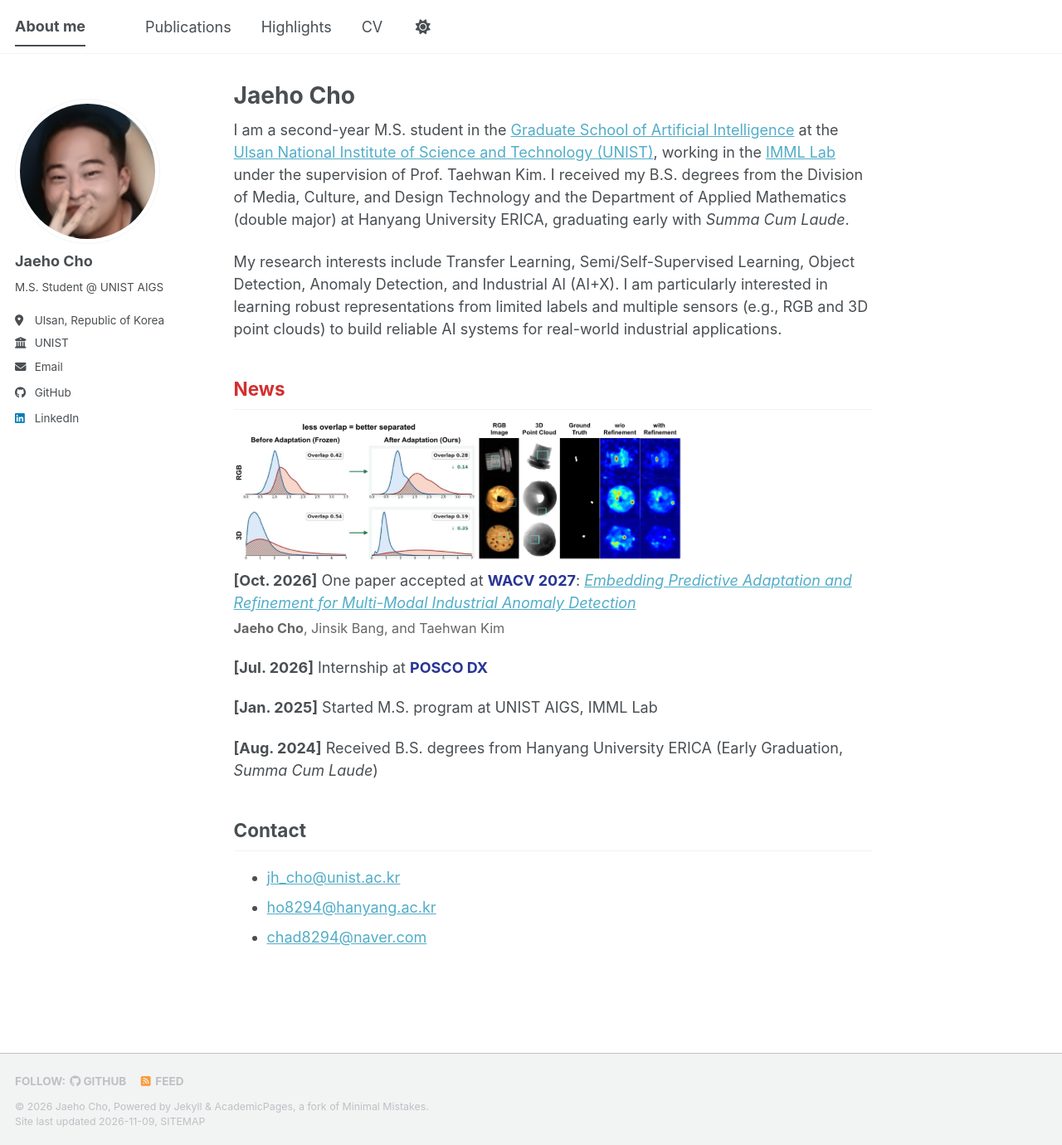
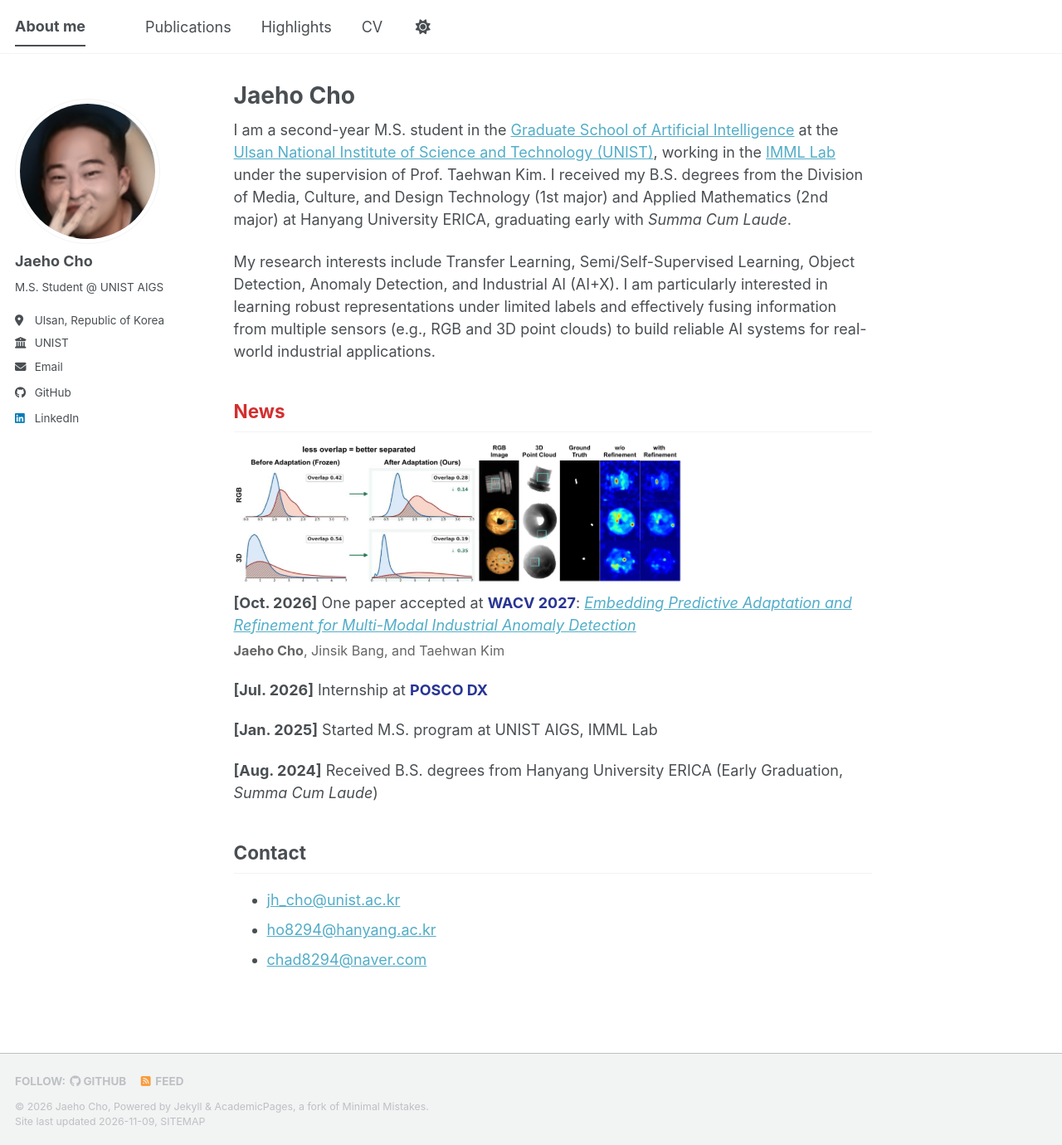
Before and after one commit to ohcoheaj/jaehocho.github.io, a Jekyll site: the page built from _pages/about.md, in a window 1280 px wide and 1380 px high. Shown: the whole window at 83% size. Built offline with Jekyll 4.4.1, drawn with Linux system fonts in a browser that asks for light colours; a script bundle is joined from its source files by our own code; a style sheet for code colours, icons or effects is not loaded.

Commit message:
Link EPAR title to arXiv, rename conference category, refine About me
Co-Authored-By: Claude Opus 5.5 <noreply@anthropic.com>

```diff
--- a/_config.yml
+++ b/_config.yml
@@ -90,7 +90,7 @@ publication_category:
   manuscripts:
     title: 'Journal Articles'
   conferences:
-    title: 'Conference Papers'
+    title: 'International Conference Papers'
   domestic:
     title: 'Domestic Conference Papers'
 
--- a/_includes/archive-single-pub.html
+++ b/_includes/archive-single-pub.html
@@ -1,6 +1,6 @@
 <div class="list__item">
   <article class="archive__item" itemscope itemtype="http://schema.org/CreativeWork">
-    <h2 class="archive__item-title" itemprop="headline">{{ post.title }}</h2>
+    <h2 class="archive__item-title" itemprop="headline">{% if post.paperurl %}<a href="{{ post.paperurl }}">{{ post.title }}</a>{% else %}{{ post.title }}{% endif %}</h2>
     <p>Published in <i>{{ post.venue }}</i>, {{ post.date | date: "%Y" }}{% if post.note %} ({{ post.note }}){% endif %}</p>
     {% if post.authors %}<p>{{ post.authors }}</p>{% endif %}
     {% if post.links %}
--- a/_pages/about.md
+++ b/_pages/about.md
@@ -9,9 +9,9 @@ redirect_from:
 
 {% include base_path %}
 
-I am a second-year M.S. student in the [Graduate School of Artificial Intelligence](https://aigs.unist.ac.kr/) at the [Ulsan National Institute of Science and Technology (UNIST)](https://www.unist.ac.kr), working in the [IMML Lab](https://sites.google.com/view/imml-lab) under the supervision of Prof. Taehwan Kim. I received my B.S. degrees from the Division of Media, Culture, and Design Technology and the Department of Applied Mathematics (double major) at Hanyang University ERICA, graduating early with *Summa Cum Laude*.
+I am a second-year M.S. student in the [Graduate School of Artificial Intelligence](https://aigs.unist.ac.kr/) at the [Ulsan National Institute of Science and Technology (UNIST)](https://www.unist.ac.kr), working in the [IMML Lab](https://sites.google.com/view/imml-lab) under the supervision of Prof. Taehwan Kim. I received my B.S. degrees from the Division of Media, Culture, and Design Technology (1st major) and Applied Mathematics (2nd major) at Hanyang University ERICA, graduating early with *Summa Cum Laude*.
 
-My research interests include Transfer Learning, Semi/Self-Supervised Learning, Object Detection, Anomaly Detection, and Industrial AI (AI+X). I am particularly interested in learning robust representations from limited labels and multiple sensors (e.g., RGB and 3D point clouds) to build reliable AI systems for real-world industrial applications.
+My research interests include Transfer Learning, Semi/Self-Supervised Learning, Object Detection, Anomaly Detection, and Industrial AI (AI+X). I am particularly interested in learning robust representations under limited labels and effectively fusing information from multiple sensors (e.g., RGB and 3D point clouds) to build reliable AI systems for real-world industrial applications.
 
 ## News
 
```
Also changed, not shown: _publications/2027-03-01-epar.md (+1 -2 lines).
